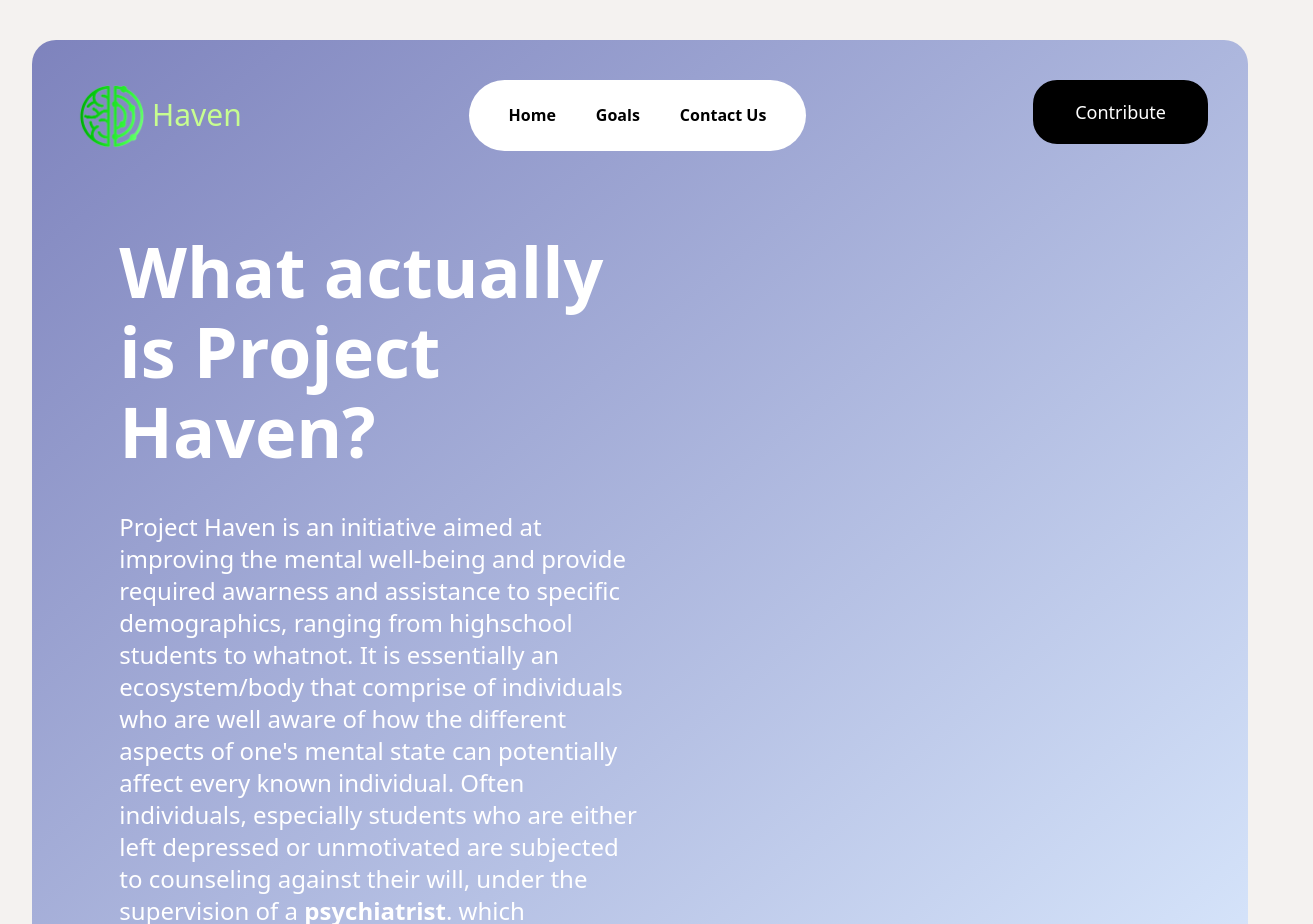
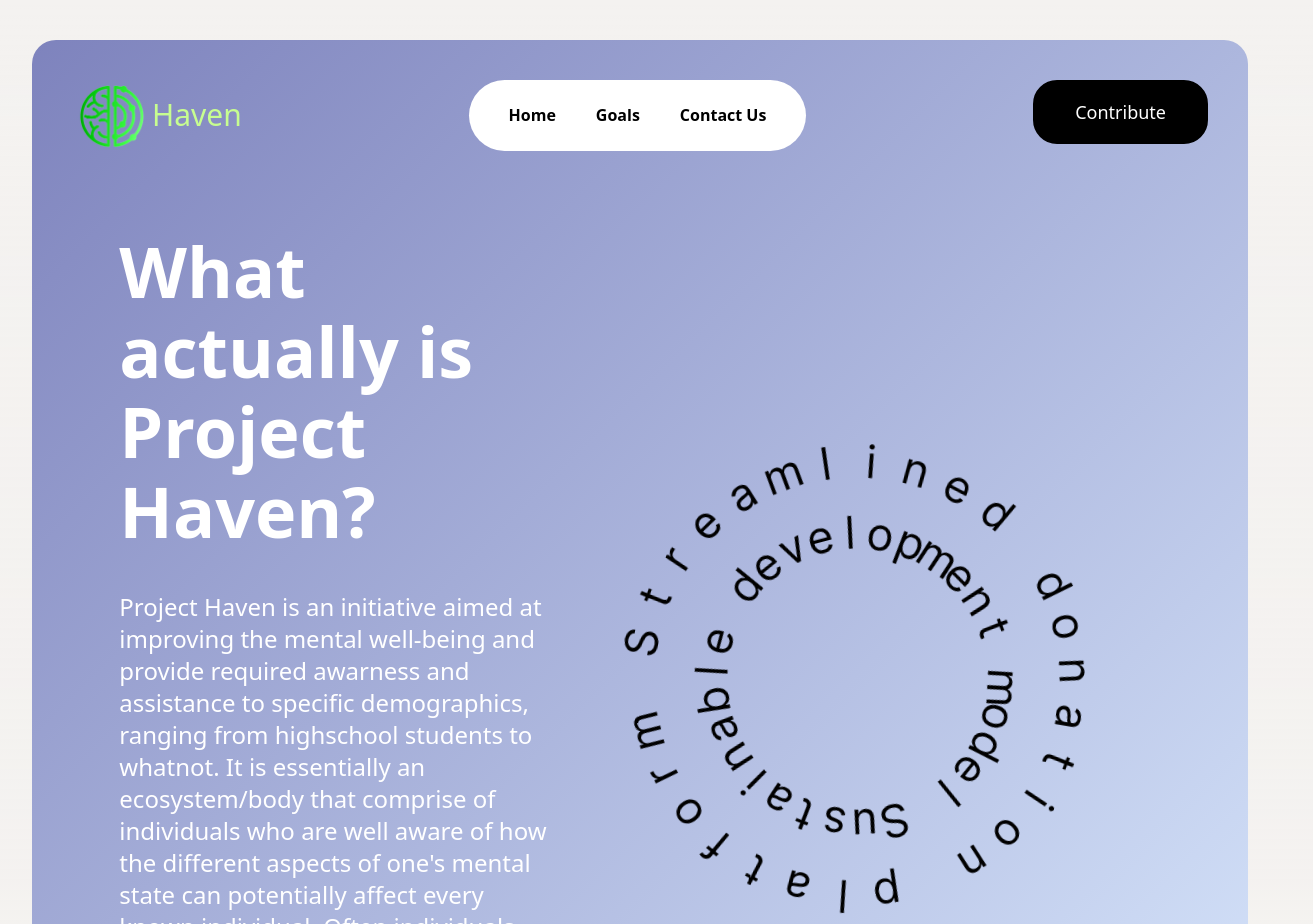
Before and after one commit to Deflated-Pappadam/project-haven, a Next.js app: page /haven in a window 1280 px wide. Shown: the top 924 px of the page, 1313 px wide, since content can reach past the window. Built offline with nearby package versions, Linux system fonts and the light colour scheme.

Commit message:
update:haven page

```diff
--- a/src/pages/haven.tsx
+++ b/src/pages/haven.tsx
@@ -9,6 +9,8 @@ import { Doughnut } from "react-chartjs-2";
 import { useEffect, useState, useRef } from "react";
 import logo from "../assets/logo.png";
 import Link from "next/link";
+import inner from "../assets/inner.svg"
+import outer from "../assets/outer.svg"
 
 const data = {
   labels: ["Red", "Green", "Blue"],
@@ -91,6 +93,10 @@ function Haven() {
                 <b>psychiatrist</b>. which potentially leads to a scenario that
                 could leave them scarred for the rest of their life.
               </p>
+            </div>
+            <div className=" w-[70%] scale-150 flex items-center justify-center">
+              <Image src={inner} alt="" className="relative  animate-[spin_8000ms_infinite]"/>
+              <Image src={outer} alt="" className="absolute animate-[spin_5000ms_backwards_infinite]"/>
             </div>
           </div>
         </div>
```
Also changed, not shown: src/assets/inner.svg (added), src/assets/outer.svg (added).
